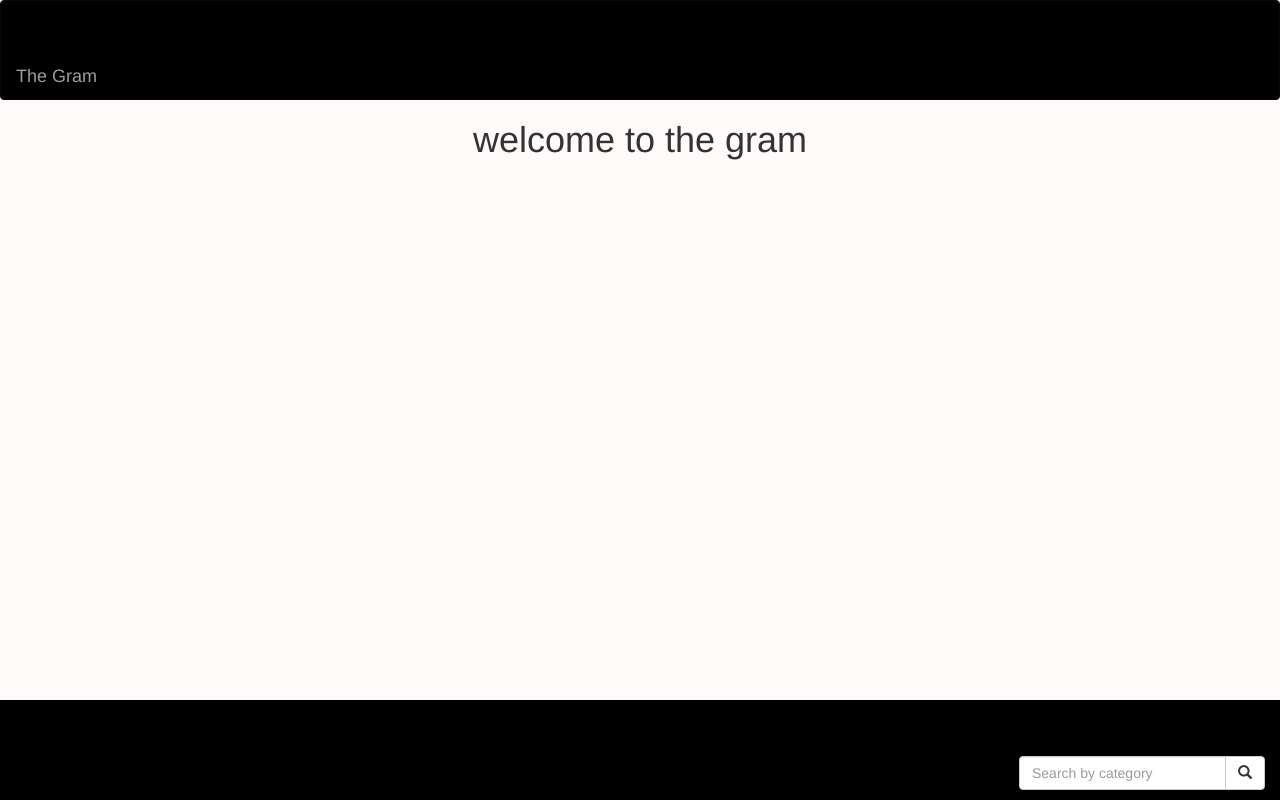
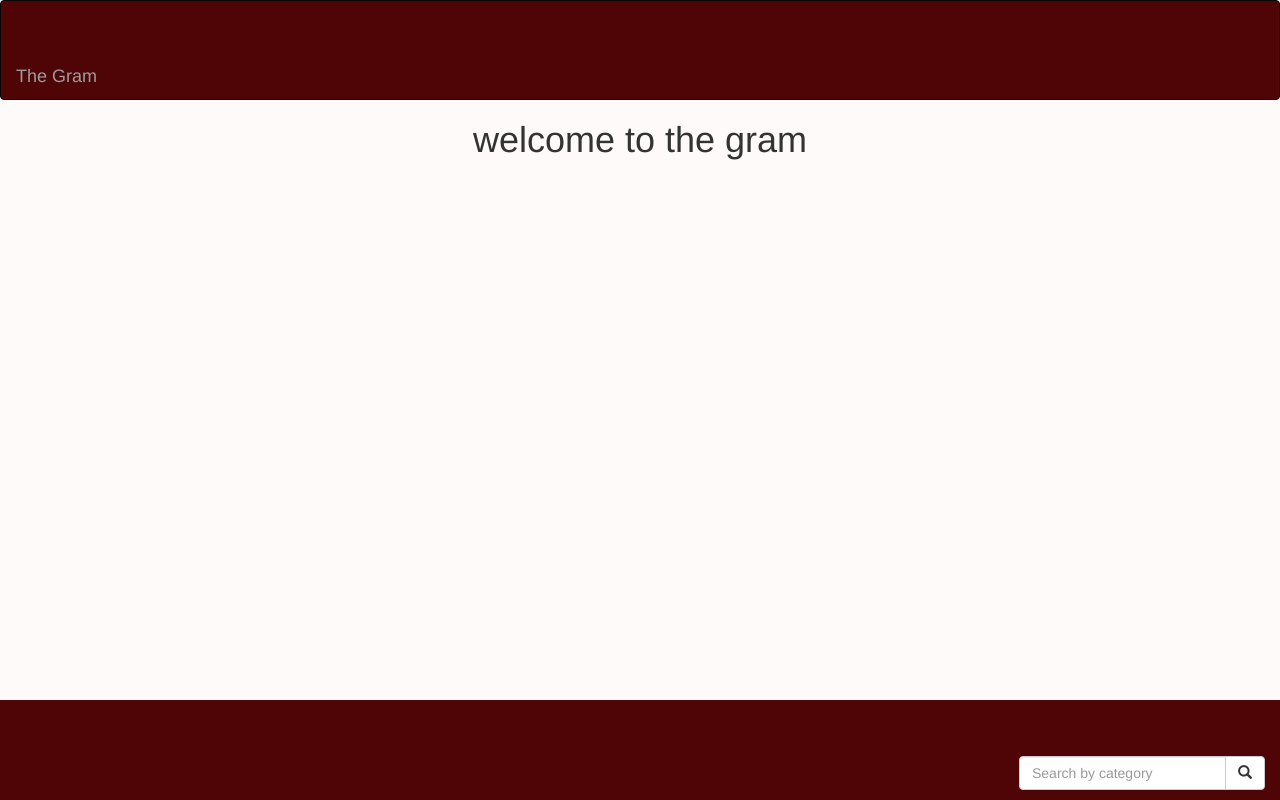
Before and after one commit to billowbashir/The-Gram, a Django app: page / in a window 1280 px wide. Run offline with Django 3.2, Linux system fonts and the light colour scheme; the visitor is signed in with stand-in values (Sample User, id 1); some libraries are stand-ins or nearby versions.

Commit message:
edit colors

```diff
--- a/app/templates/index.html
+++ b/app/templates/index.html
@@ -17,9 +17,10 @@
   position: fixed;
    left: 0;
    bottom: 0;
+   height:50px;
    margin-bottom: 0;
    width: 100%;
-   background-color: black;
+   background-color: #4F0505;
    height:100px;
 }
 .navbar-form{
--- a/app/templates/navbar.html
+++ b/app/templates/navbar.html
@@ -22,7 +22,7 @@
 <style>
 .navbar-inverse{
   height: 100px;
-  background-color: black;
+  background-color: #4F0505;
   padding-top: 50px;
   margin-bottom: 0px;
   background-size: cover;
```
